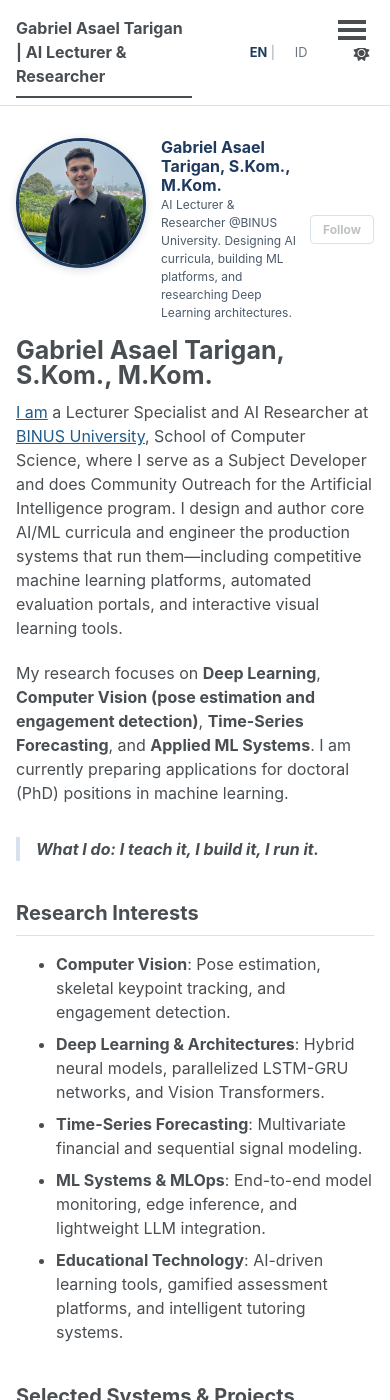
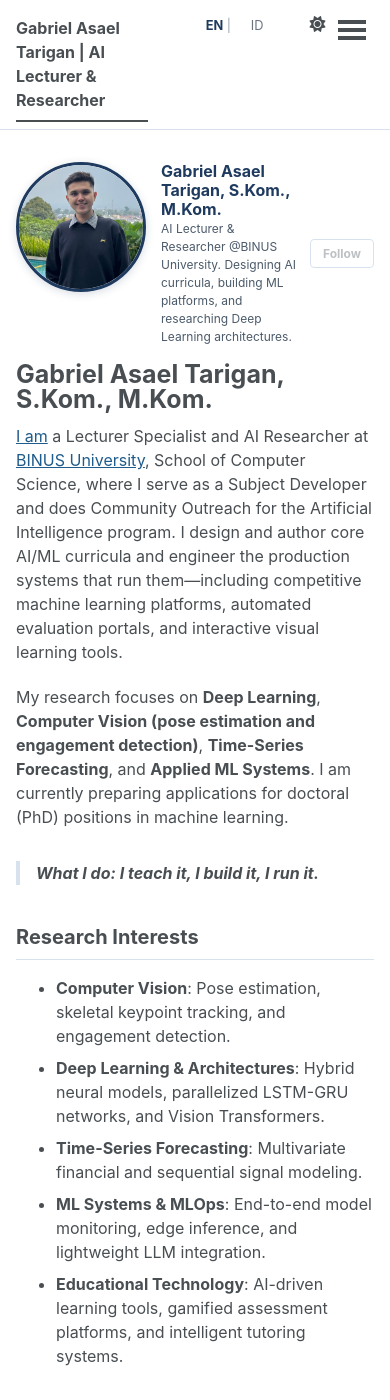
Before and after one commit to asaeltarigan/asaeltarigan.github.io, a Jekyll site: the page built from _pages/about.md, in a window 390 px wide and 1400 px high. Built offline with Jekyll 4.4.1, drawn with Linux system fonts in a browser that asks for light colours; a style sheet for code colours, icons or effects is not loaded.

Commit message:
Mobile masthead: align lang switcher + theme toggle to top row with burger

```diff
--- a/_includes/head.html
+++ b/_includes/head.html
@@ -71,4 +71,4 @@
 
 <!-- For all browsers -->
 <link rel="stylesheet" href="{{ base_path }}/assets/css/main.css">
-<link rel="stylesheet" href="{{ base_path }}/assets/css/custom.css?v=12">
+<link rel="stylesheet" href="{{ base_path }}/assets/css/custom.css?v=13">
--- a/assets/css/custom.css
+++ b/assets/css/custom.css
@@ -256,3 +256,10 @@ html[data-theme="dark"] .taught-list li { color: #cbd5e1; border-left-color: #2d
 html[data-theme="dark"] .lang-nav .lang-cur { color: #e2e8f0; }
 html[data-theme="dark"] .lang-nav a { color: #94a3b8; }
 html[data-theme="dark"] .lang-nav a:hover { color: #2dd4bf; }
+
+/* Mobile masthead: keep controls (lang switcher + theme toggle) on the same
+   top row as the burger so they don't sink below the wrapped brand title */
+@media (max-width: 768px) {
+  .greedy-nav .visible-links { padding-right: 44px; }
+  .masthead__menu-item.persist.tail { vertical-align: top; }
+}
```
